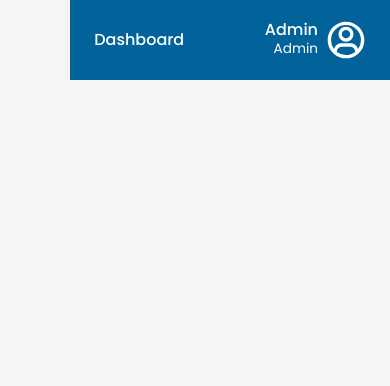
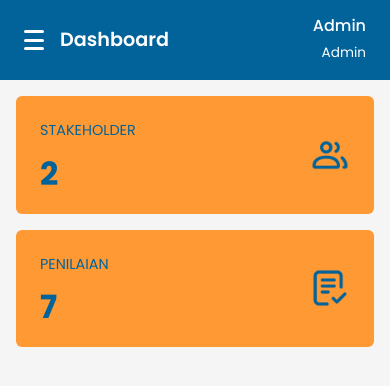
Before and after one commit to justrahyan/TracerStudy_Stakeholder, a PHP site: page /admin/index.php in a window 390 px wide. Shown: the top 386 px of the page. Run offline with PHP 8.4, Linux system fonts and the light colour scheme; the visitor is signed in with stand-in values (Sample User, id 1).

Commit message:
feat: Update sidebar, add Stakeholder Data Page, Update Responsive Admin, Add Logout Logic

```diff
--- a/admin/assets/css/style.css
+++ b/admin/assets/css/style.css
@@ -1,6 +1,7 @@
 :root {
   --primary: #01639a;
   --dark-blue: #033562;
+  --orange: #ff9933;
 }
 * {
   padding: 0;
@@ -20,7 +21,71 @@ main {
 header {
   background-color: var(--primary);
   height: 80px;
+  display: flex;
+  align-items: center;
+  justify-content: center;
+  position: relative;
+  transition: left 0.35s ease-in-out;
+}
+.dashboard-title {
+  font-size: 1.2rem;
+  font-weight: 600;
+}
+.user-info {
+  display: flex;
+  gap: 0.5rem;
+  color: #fff;
 }
 .role {
   font-size: 0.85rem;
 }
+/* Main Content */
+.main-content {
+  padding: 2rem;
+  flex-wrap: wrap;
+  gap: 1rem;
+  justify-content: flex-start;
+}
+.card {
+  width: 300px;
+  border: none;
+  color: #01639a;
+  background-color: var(--orange);
+  transition: all 0.3s ease;
+  text-decoration: none;
+}
+.card h1 {
+  font-size: 3rem;
+  margin-bottom: 0;
+  line-height: 1;
+}
+.card img {
+  width: 60px;
+  height: 60px;
+  object-fit: contain;
+}
+@media (max-width: 576px) {
+  .main-content {
+    flex-direction: column;
+    padding: 1rem;
+  }
+
+  .card {
+    width: 100%;
+    flex-direction: row;
+    padding: 1rem 1.5rem;
+  }
+
+  .card h1 {
+    font-size: 2rem;
+  }
+
+  .card .title p {
+    font-size: 0.9rem;
+  }
+
+  .card img {
+    width: 40px;
+    height: 40px;
+  }
+}
--- /dev/null
+++ b/admin/assets/js/script.js
@@ -0,0 +1,21 @@
+const hamburger = document.getElementById("hamburger");
+const sidebar = document.getElementById("sidebar");
+const overlay = document.createElement("div");
+const closeBtn = document.getElementById("close-btn");
+overlay.className = "overlay";
+document.body.appendChild(overlay);
+
+hamburger.addEventListener("click", function () {
+  sidebar.classList.toggle("open");
+  overlay.classList.toggle("active");
+});
+
+closeBtn.addEventListener("click", function () {
+  sidebar.classList.remove("open");
+  overlay.classList.remove("active");
+});
+
+overlay.addEventListener("click", function () {
+  sidebar.classList.remove("open");
+  overlay.classList.remove("active");
+});
--- a/admin/index.php
+++ b/admin/index.php
@@ -1,3 +1,16 @@
+<?php
+  session_start();
+  ob_start();
+  if (isset($_SESSION['userweb'])) {
+      include '../koneksi.php';
+
+      // Ambil id_user dari session
+      $id_user = $_SESSION['id_user'];
+  } else {
+      header("location:../login.php");
+      exit();
+  }
+?>
 <!DOCTYPE html>
 <html lang="en">
 <head>
@@ -22,58 +35,64 @@
 </head>
 
 <body>
-    <aside>
-        <div class="container">
-            <div class="logo mb-4">
-                <a href="index.php">
-                    <img src="../assets/img/Logo-PPSUNM.png" alt="Logo">
-                </a>
-            </div>
-            <ul>
-                <li class="w-100 py-2 px-3 rounded active">
-                    <a href="index.php" class="text-dark text-decoration-none fw-medium">
-                        <img src="../assets/img/icon/home-primary.png" alt="Dashboard">
-                        Dashboard
-                    </a>
-                </li>
-                <li class="w-100 py-2 px-3 rounded my-3">
-                    <a href="data-stakeholder.php" class="text-secondary text-decoration-none fw-medium">
-                        <img src="../assets/img/icon/users-secondary.png" alt="Data Stakeholder">
-                        Data Stakeholder
-                    </a>
-                </li>
-                <li class="w-100 py-2 px-3 rounded">
-                    <a href="data-penilaian.php" class="text-secondary text-decoration-none fw-medium">
-                        <img src="../assets/img/icon/file-secondary.png" alt="Data Penilaian">
-                        Data Penilaian
-                    </a>
-                </li>
-            </ul>
-            <ul class="mt-auto">
-                <li class="w-100 py-2 px-3 rounded">
-                    <a href="../login.php" class="text-secondary text-decoration-none fw-medium">
-                        <img src="../assets/img/icon/log-out.png" alt="Data Penilaian">
-                        Keluar
-                    </a>
-                </li>
-            </ul>
-    </aside>
+    <?php
+        include('partials/sidebar.php');
+    ?>
+
+    <!-- Hamburger Button -->
 
     <main>
         <div class="main-container">
             <header class="d-flex align-items-center justify-content-between px-4">
-                <h6 class="text-white mb-0">Dashboard</h6>
+                <div class="d-flex align-items-center flex-row gap-3">
+                    <div class="hamburger" id="hamburger">
+                        <span></span>
+                        <span></span>
+                        <span></span>
+                    </div>
+                    <h6 class="text-white mb-0 dashboard-title ">Dashboard</h6>
+                </div>
                 <div class="d-flex flex-row align-items-center gap-2">
-                    <div class="d-flex flex-column align-items-end text-white">
+                    <div class="d-flex flex-column align-items-end text-white user-info">
                         <h6 class="mb-0 fw-medium">Admin</h6>
                         <p class="role mb-0">Admin</p>
                     </div>
-                    <svg xmlns="http://www.w3.org/2000/svg" width="40" height="40" viewBox="0 0 24 24"><path fill="#ffffff" d="M12 3a9 9 0 0 0-9 9a8.96 8.96 0 0 0 1.773 5.365A5 5 0 0 1 9.5 14h5a5 5 0 0 1 4.727 3.365A8.96 8.96 0 0 0 21 12a9 9 0 0 0-9-9m5.5 16.125V19a3 3 0 0 0-3-3h-5a3 3 0 0 0-3 3v.125A8.96 8.96 0 0 0 12 21c2.072 0 3.979-.7 5.5-1.875M1 12C1 5.925 5.925 1 12 1s11 4.925 11 11a10.98 10.98 0 0 1-3.85 8.36A10.96 10.96 0 0 1 12 23a10.96 10.96 0 0 1-7.15-2.64A10.98 10.98 0 0 1 1 12m11-6a2.5 2.5 0 1 0 0 5a2.5 2.5 0 0 0 0-5M7.5 8.5a4.5 4.5 0 1 1 9 0a4.5 4.5 0 0 1-9 0"/></svg>
+                    <svg xmlns="http://www.w3.org/2000/svg" class="d-none d-md-block" width="40" height="40" viewBox="0 0 24 24"><path fill="#ffffff" d="M12 3a9 9 0 0 0-9 9a8.96 8.96 0 0 0 1.773 5.365A5 5 0 0 1 9.5 14h5a5 5 0 0 1 4.727 3.365A8.96 8.96 0 0 0 21 12a9 9 0 0 0-9-9m5.5 16.125V19a3 3 0 0 0-3-3h-5a3 3 0 0 0-3 3v.125A8.96 8.96 0 0 0 12 21c2.072 0 3.979-.7 5.5-1.875M1 12C1 5.925 5.925 1 12 1s11 4.925 11 11a10.98 10.98 0 0 1-3.85 8.36A10.96 10.96 0 0 1 12 23a10.96 10.96 0 0 1-7.15-2.64A10.98 10.98 0 0 1 1 12m11-6a2.5 2.5 0 1 0 0 5a2.5 2.5 0 0 0 0-5M7.5 8.5a4.5 4.5 0 1 1 9 0a4.5 4.5 0 0 1-9 0"/></svg>
                 </div>
             </header>
+            <div class="main-content d-flex">
+                <a href="data-stakeholder.php" class="card d-flex flex-row justify-content-between align-items-center p-4">
+                    <div class="info">
+                        <div class="title">
+                            <p>STAKEHOLDER</p>
+                        </div>
+                        <div class="count">
+                            <h1 class="fw-bold">2</h1>
+                        </div>
+                    </div>
+                    <div class="icon">
+                        <img src="../assets/img/icon/users-primary.png" alt="">
+                    </div>
+                </a>
+                <a href="data-penilaian.php" class="card d-flex flex-row justify-content-between align-items-center p-4">
+                    <div class="info">
+                        <div class="title">
+                            <p>PENILAIAN</p>
+                        </div>
+                        <div class="count">
+                            <h1 class="fw-bold">7</h1>
+                        </div>
+                    </div>
+                    <div class="icon">
+                        <img src="../assets/img/icon/file-primary.png" alt="">
+                    </div>
+                </a>
+            </div>
         </div>
     </main>
 
     <script src="https://cdn.jsdelivr.net/npm/bootstrap@5.2.3/dist/js/bootstrap.bundle.min.js"></script>
+    <!-- Main JS -->
+    <script src="./assets/js/script.js"></script>
 </body>
 </html>
--- /dev/null
+++ b/admin/partials/sidebar.php
@@ -0,0 +1,45 @@
+<?php $current_page = basename($_SERVER['PHP_SELF']); ?>
+<aside id="sidebar">
+        <div class="container">
+            <div class="logo mb-4 d-flex align-items-center justify-content-between">
+                <a href="index.php">
+                    <img src="../assets/img/Logo-PPSUNM.png" alt="Logo">
+                </a>
+                <button id="close-btn" class="btn-close-sidebar d-md-none">
+                    <svg xmlns="http://www.w3.org/2000/svg" width="26" height="26" viewBox="0 0 24 24">
+                        <path fill="#666666" d="M6.4 19L5 17.6l5.6-5.6L5 6.4L6.4 5l5.6 5.6L17.6 5L19 6.4L13.4 12l5.6 5.6l-1.4 1.4l-5.6-5.6z"/>
+                    </svg>
+                </button>
+            </div>
+            <div class="sidebar-content">
+                <ul class="sidebar-nav">
+                    <li class="sidebar-item w-100 p-2 rounded <?php echo ($current_page == 'index.php') ? 'active' : ''; ?>">
+                        <a href="index.php" class="text-<?php echo ($current_page == 'index.php') ? 'dark' : 'secondary'; ?> text-decoration-none fw-medium">
+                            <img src="../assets/img/icon/home-<?php echo ($current_page == 'index.php') ? 'primary' : 'secondary'; ?>.png" alt="Dashboard">
+                            Dashboard
+                        </a>
+                    </li>
+                    <li class="sidebar-item w-100 p-2 rounded <?php echo ($current_page == 'data-stakeholder.php') ? 'active' : ''; ?>">
+                        <a href="data-stakeholder.php" class="text-<?php echo ($current_page == 'data-stakeholder.php') ? 'dark' : 'secondary'; ?> text-decoration-none fw-medium">
+                            <img src="../assets/img/icon/users-<?php echo ($current_page == 'data-stakeholder.php') ? 'primary' : 'secondary'; ?>.png" alt="Data Stakeholder">
+                            Data Stakeholder
+                        </a>
+                    </li>
+                    <li class="sidebar-item w-100 p-2 rounded <?php echo ($current_page == 'data-penilaian.php') ? 'active' : ''; ?>">
+                        <a href="data-penilaian.php" class="text-<?php echo ($current_page == 'data-penilaian.php') ? 'dark' : 'secondary'; ?> text-decoration-none fw-medium">
+                            <img src="../assets/img/icon/file-<?php echo ($current_page == 'data-penilaian.php') ? 'primary' : 'secondary'; ?>.png" alt="Data Penilaian">
+                            Data Penilaian
+                        </a>
+                    </li>
+                </ul>
+                <ul class="sidebar-nav logout-nav">
+                    <li class="sidebar-item w-100 p-2 rounded">
+                        <a href="../logout.php" class="text-secondary text-decoration-none fw-medium">
+                            <img src="../assets/img/icon/log-out.png" alt="Data Penilaian">
+                            Keluar
+                        </a>
+                    </li>
+                </ul>
+            </div>
+        </div>
+    </aside>
--- a/assets/css/sidebar.css
+++ b/assets/css/sidebar.css
@@ -3,17 +3,21 @@ aside {
   box-shadow: rgba(149, 157, 165, 0.3) 0px 0px 24px;
   width: 18%;
   min-width: 18%;
-  z-index: 1000;
+  z-index: 2000;
   background-color: white;
-  transition: all 0.35s ease-in-out;
+  transition: left 0.35s ease-in-out;
   height: 100vh;
   position: fixed;
   top: 0;
   left: 0;
+  bottom: 0;
 }
 aside .container {
   width: 90%;
   padding: 0.5rem;
+  height: 100vh;
+  display: flex;
+  flex-direction: column;
 }
 aside .container .logo {
   width: 100%;
@@ -24,8 +28,18 @@ aside .container .logo {
 aside .container .logo img {
   width: 100%;
 }
+aside .container .sidebar-content {
+  display: flex;
+  flex-direction: column;
+  height: calc(100% - 80px);
+  flex-grow: 1;
+}
 aside .container ul {
   padding: 0;
+  padding: 0;
+  display: flex;
+  flex-direction: column;
+  gap: 0.5rem;
 }
 aside .container ul li {
   list-style-type: none;
@@ -40,14 +54,74 @@ aside .container ul li.active {
 aside .container ul li:hover {
   background-color: #f5f5f5;
 }
-
-@media (max-width: 992px) {
+.logout-nav {
+  margin-top: auto;
+  margin-bottom: 1rem;
+}
+/* Hamburger Menu Styles */
+.hamburger {
+  display: none;
+  width: 1.25rem;
+  height: 1.25rem;
+  flex-direction: column;
+  justify-content: space-between;
+  z-index: 2001;
+  cursor: pointer;
+}
+.hamburger span {
+  display: block;
+  height: 3px;
+  width: 100%;
+  background: #fff;
+  border-radius: 2px;
+  transition: all 0.3s;
+}
+.btn-close-sidebar {
+  background: transparent;
+  border: none;
+  cursor: pointer;
+  display: none;
+}
+/* Responsive Styles */
+@media (max-width: 900px) {
   aside {
-    left: -400px;
-    width: 300px;
+    left: -100%;
+    width: 70vw;
+    min-width: 0;
+    transition: left 0.35s;
+    z-index: 2000;
   }
-
-  aside.active {
+  aside.open {
     left: 0;
   }
+  .btn-close-sidebar {
+    display: block;
+  }
+  .hamburger {
+    display: flex;
+    z-index: 1000;
+  }
+  main {
+    width: 100vw;
+    margin-left: 0;
+    position: static;
+  }
+  aside .container .logo img {
+    width: 80%;
+  }
+  .sidebar-nav li a {
+    font-size: 1rem;
+  }
 }
+
+/* Overlay when sidebar open */
+.overlay {
+  display: none;
+  position: fixed;
+  inset: 0;
+  background: rgba(0, 0, 0, 0.3);
+  z-index: 100;
+}
+.overlay.active {
+  display: block;
+}
--- a/login.php
+++ b/login.php
@@ -55,6 +55,7 @@
             if ($role == 'admin') {
                 $_SESSION['userweb'] = $username;
                 $_SESSION['role'] = 'admin';
+                $_SESSION['id_user'] = $user['id'];
                 header("location:admin/index.php");
             }
         } else {
```
Also changed, not shown: admin/assets/css/stakeholder-style.css (added, +97 -0 lines), admin/data-stakeholder.php (added, +167 -0 lines), logout.php (added, +13 -0 lines).
